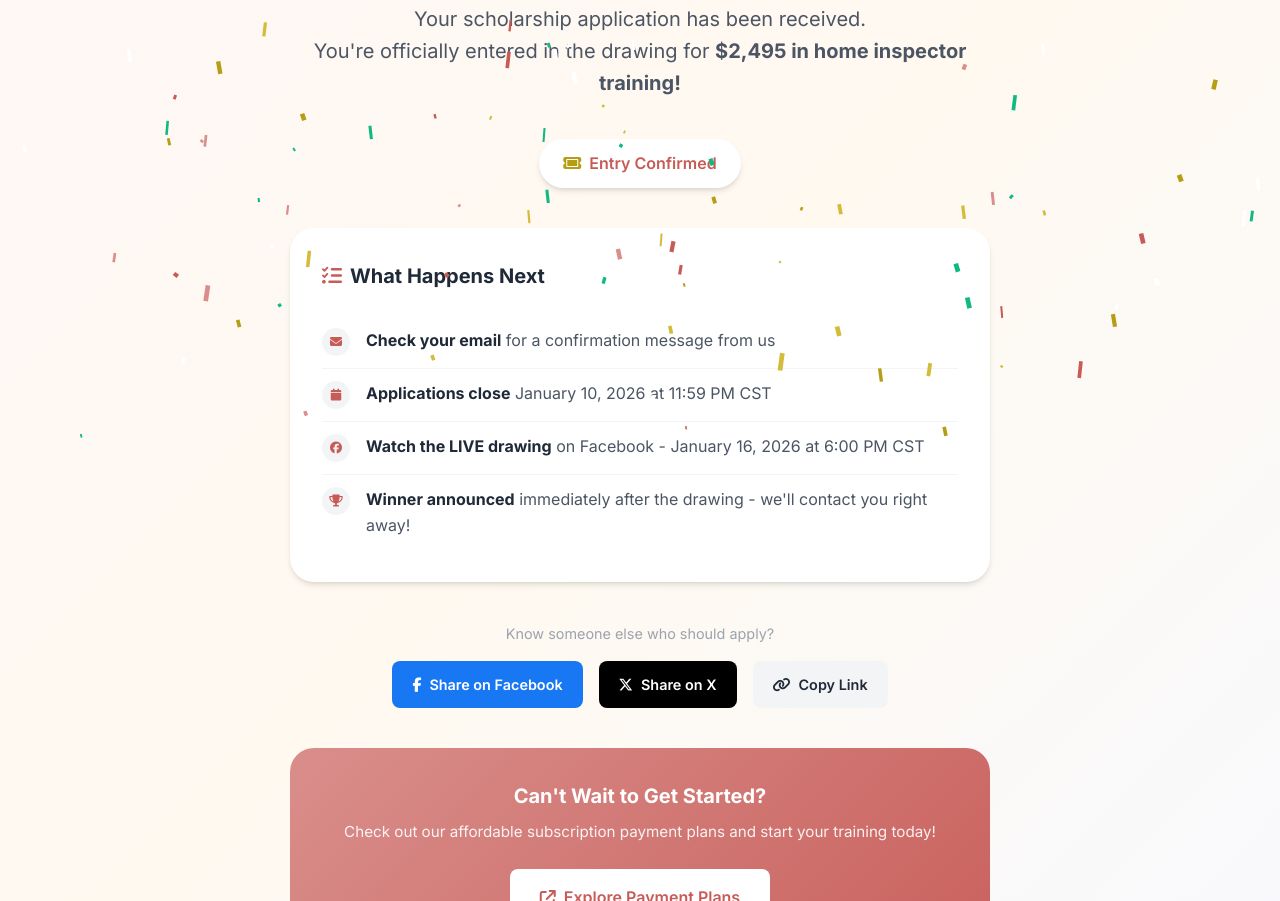
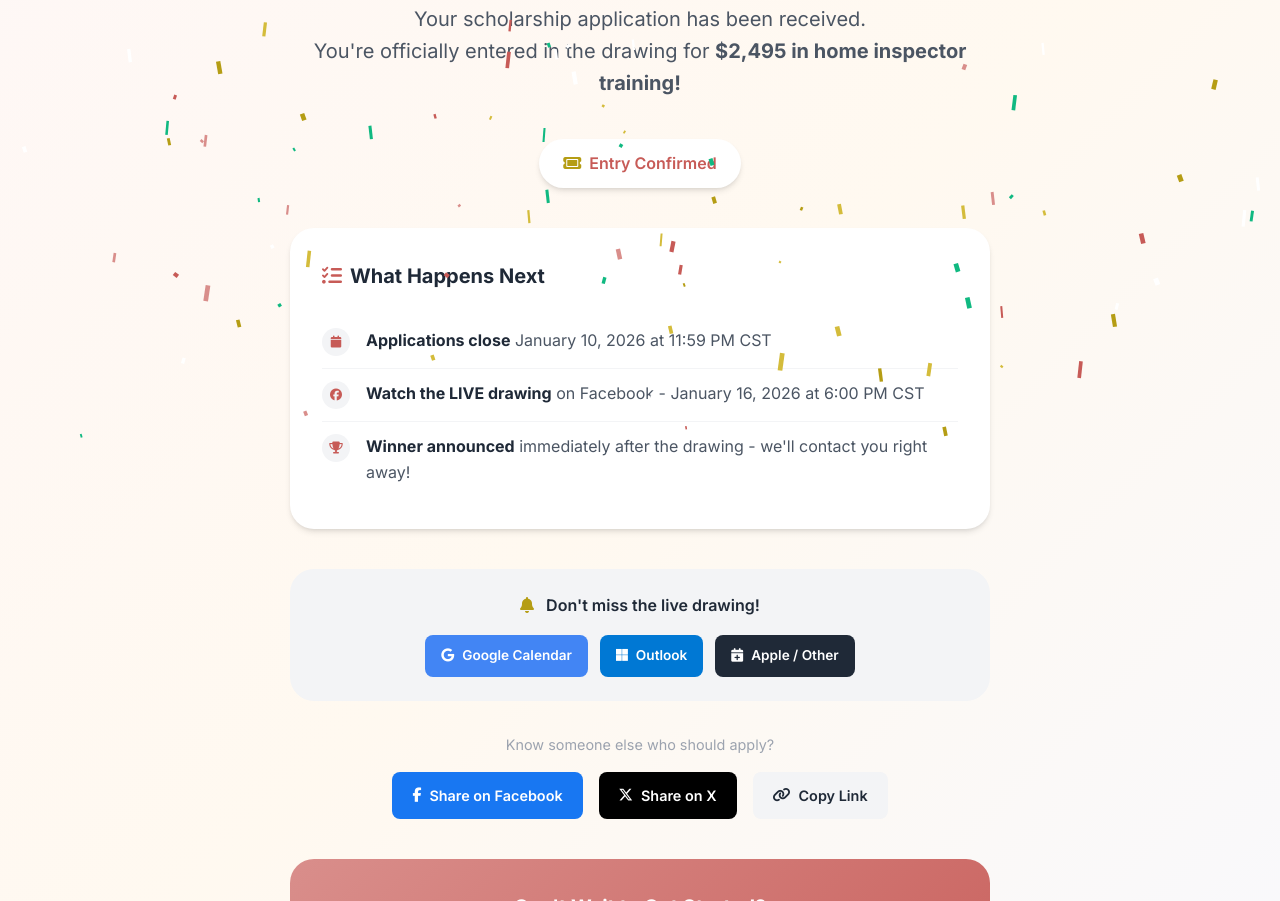
Before and after one commit to bryanweaver/inspection-academy-promo, a plain HTML site: page thank-you.html in a window 1280 px wide. Shown: the part 355-1256 px from the top of the page. Drawn offline with Linux system fonts and the light colour scheme.

Commit message:
Remove confirmation email mention, add calendar buttons
- Removed email confirmation reference (Tally free tier)
- Added "Add to Calendar" buttons for Google, Outlook, Apple
- ICS file download for Apple/other calendars

🤖 Generated with [Claude Code](https://claude.com/claude-code)

Co-Authored-By: Claude Opus 4.5 <noreply@anthropic.com>

```diff
--- a/thank-you.html
+++ b/thank-you.html
@@ -257,6 +257,78 @@
             transform: translateY(-2px);
         }
 
+        /* Add to Calendar */
+        .add-calendar {
+            background: var(--light-gray);
+            border-radius: var(--radius-xl);
+            padding: 1.5rem;
+            margin-bottom: 2rem;
+            text-align: center;
+        }
+
+        .add-calendar p {
+            font-weight: 600;
+            color: var(--dark);
+            margin-bottom: 1rem;
+        }
+
+        .add-calendar p i {
+            color: var(--accent);
+            margin-right: 0.5rem;
+        }
+
+        .calendar-buttons {
+            display: flex;
+            justify-content: center;
+            gap: 0.75rem;
+            flex-wrap: wrap;
+        }
+
+        .calendar-btn {
+            display: inline-flex;
+            align-items: center;
+            gap: 0.5rem;
+            padding: 0.625rem 1rem;
+            border-radius: var(--radius-md);
+            font-weight: 600;
+            font-size: 0.85rem;
+            transition: all var(--transition-fast);
+            text-decoration: none;
+        }
+
+        .calendar-btn.google {
+            background: #4285f4;
+            color: white;
+        }
+
+        .calendar-btn.google:hover {
+            background: #3367d6;
+            transform: translateY(-2px);
+            color: white;
+        }
+
+        .calendar-btn.outlook {
+            background: #0078d4;
+            color: white;
+        }
+
+        .calendar-btn.outlook:hover {
+            background: #106ebe;
+            transform: translateY(-2px);
+            color: white;
+        }
+
+        .calendar-btn.apple {
+            background: var(--dark);
+            color: white;
+        }
+
+        .calendar-btn.apple:hover {
+            background: #333;
+            transform: translateY(-2px);
+            color: white;
+        }
+
         /* Countdown mini */
         .mini-countdown {
             display: flex;
@@ -352,10 +424,6 @@
                 <h3><i class="fas fa-list-check"></i> What Happens Next</h3>
                 <ul class="step-list">
                     <li>
-                        <div class="step-icon"><i class="fas fa-envelope"></i></div>
-                        <div class="step-text"><strong>Check your email</strong> for a confirmation message from us</div>
-                    </li>
-                    <li>
                         <div class="step-icon"><i class="fas fa-calendar"></i></div>
                         <div class="step-text"><strong>Applications close</strong> January 10, 2026 at 11:59 PM CST</div>
                     </li>
@@ -368,6 +436,25 @@
                         <div class="step-text"><strong>Winner announced</strong> immediately after the drawing - we'll contact you right away!</div>
                     </li>
                 </ul>
+            </div>
+
+            <!-- Add to Calendar -->
+            <div class="add-calendar">
+                <p><i class="fas fa-bell"></i> Don't miss the live drawing!</p>
+                <div class="calendar-buttons">
+                    <a href="https://calendar.google.com/calendar/render?action=TEMPLATE&text=TIA%20Scholarship%20Live%20Drawing&dates=20260117T000000Z/20260117T010000Z&details=Watch%20the%20live%20drawing%20for%20The%20Inspection%20Academy%20Q1%202026%20Scholarship%20on%20Facebook!%0A%0Ahttps://facebook.com/theinspectionacademy&location=Facebook%20Live" target="_blank" class="calendar-btn google">
+                        <i class="fab fa-google"></i>
+                        Google Calendar
+                    </a>
+                    <a href="https://outlook.live.com/calendar/0/action/compose?subject=TIA%20Scholarship%20Live%20Drawing&startdt=2026-01-16T18:00:00-06:00&enddt=2026-01-16T19:00:00-06:00&body=Watch%20the%20live%20drawing%20for%20The%20Inspection%20Academy%20Q1%202026%20Scholarship%20on%20Facebook!%0A%0Ahttps://facebook.com/theinspectionacademy&location=Facebook%20Live" target="_blank" class="calendar-btn outlook">
+                        <i class="fab fa-microsoft"></i>
+                        Outlook
+                    </a>
+                    <a href="#" onclick="downloadICS(); return false;" class="calendar-btn apple">
+                        <i class="fas fa-calendar-plus"></i>
+                        Apple / Other
+                    </a>
+                </div>
             </div>
 
             <!-- Social Share -->
@@ -551,6 +638,30 @@
         // Launch confetti on page load
         setTimeout(launchConfetti, 300);
 
+        // Download ICS file for Apple/Other calendars
+        function downloadICS() {
+            const icsContent = `BEGIN:VCALENDAR
+VERSION:2.0
+PRODID:-//The Inspection Academy//Scholarship Drawing//EN
+BEGIN:VEVENT
+DTSTART:20260117T000000Z
+DTEND:20260117T010000Z
+SUMMARY:TIA Scholarship Live Drawing
+DESCRIPTION:Watch the live drawing for The Inspection Academy Q1 2026 Scholarship on Facebook!\\n\\nhttps://facebook.com/theinspectionacademy
+LOCATION:Facebook Live
+STATUS:CONFIRMED
+END:VEVENT
+END:VCALENDAR`;
+
+            const blob = new Blob([icsContent], { type: 'text/calendar;charset=utf-8' });
+            const link = document.createElement('a');
+            link.href = URL.createObjectURL(blob);
+            link.download = 'tia-scholarship-drawing.ics';
+            document.body.appendChild(link);
+            link.click();
+            document.body.removeChild(link);
+        }
+
         // Track conversion
         if (typeof gtag !== 'undefined') {
             gtag('event', 'generate_lead', {
```
